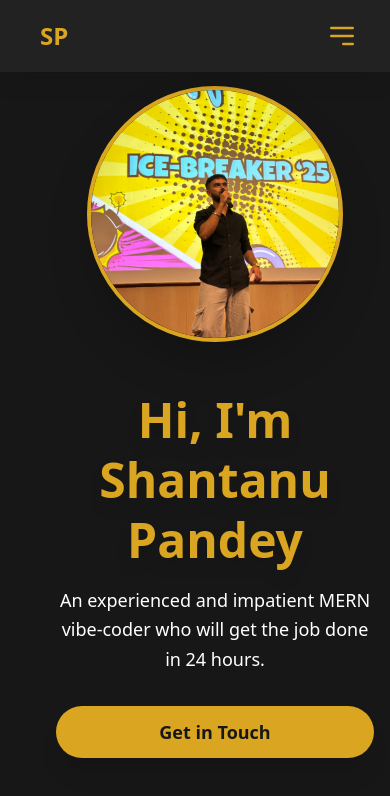
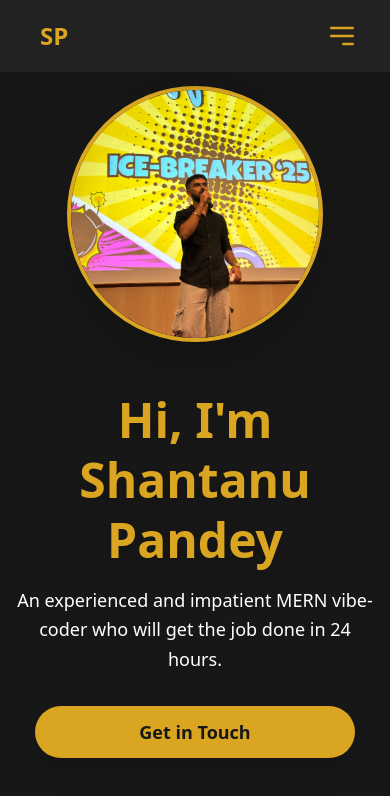
Before and after one commit to Catnip-01/portfolioTanuShree, a React (Vite) app in the folder client/: page / in a window 390 px wide. Shown: the top 796 px of the page. Built offline with nearby package versions, Linux system fonts and the light colour scheme.

Commit message:
padding corrected

```diff
--- a/client/src/components/hero.tsx
+++ b/client/src/components/hero.tsx
@@ -5,7 +5,7 @@ import Button from './button'; // Assuming Button.jsx is in the same directory o
 
 const Hero = () => (
     <section id="hero" className="h-screen w-screen flex items-center justify-center snap-start relative px-4">
-        <div className="container mx-auto flex flex-col md:flex-row items-center justify-center text-center md:text-left pl-10 gap-12">
+        <div className="container mx-auto flex flex-col md:flex-row items-center justify-center text-center md:text-left sm:pl-10 gap-12">
             {/* On small screens, this will be the first item (image) */}
             {/* On medium/large screens, this will be the second item (image) */}
             <motion.div
```
